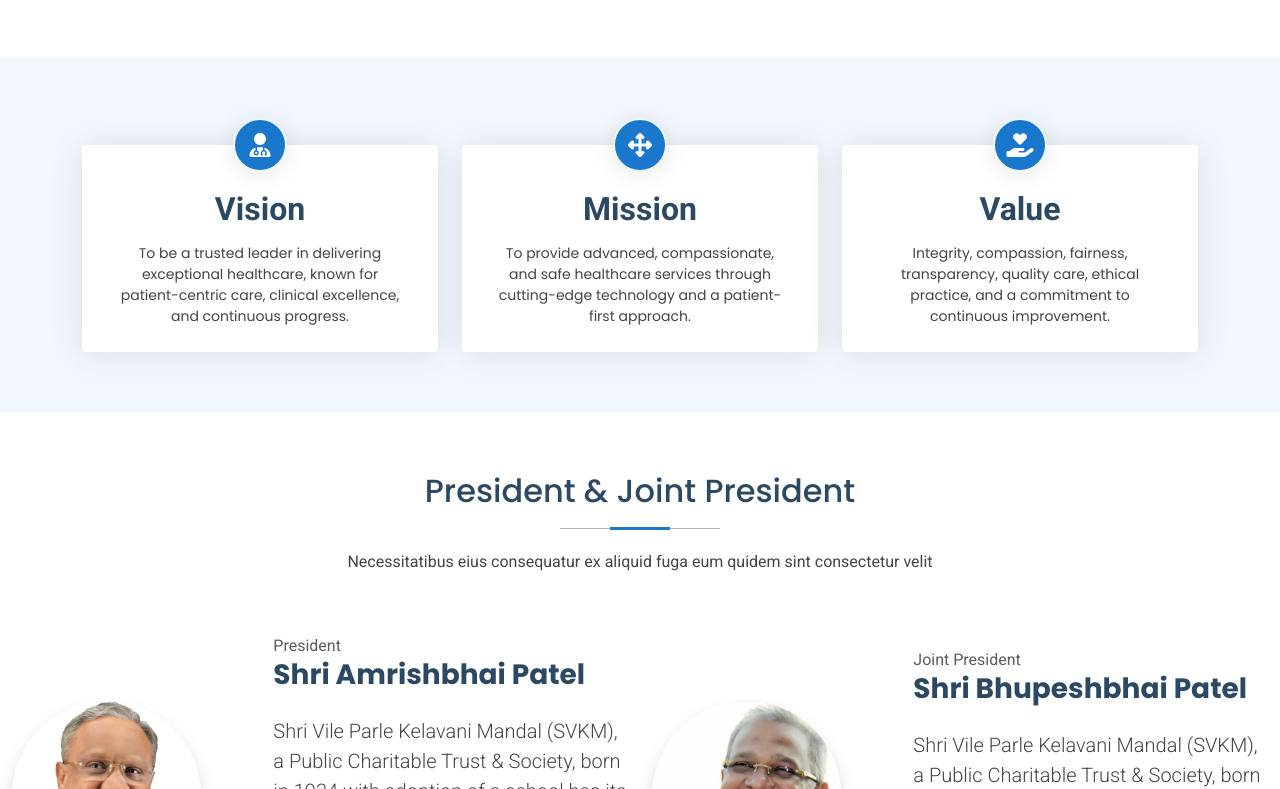
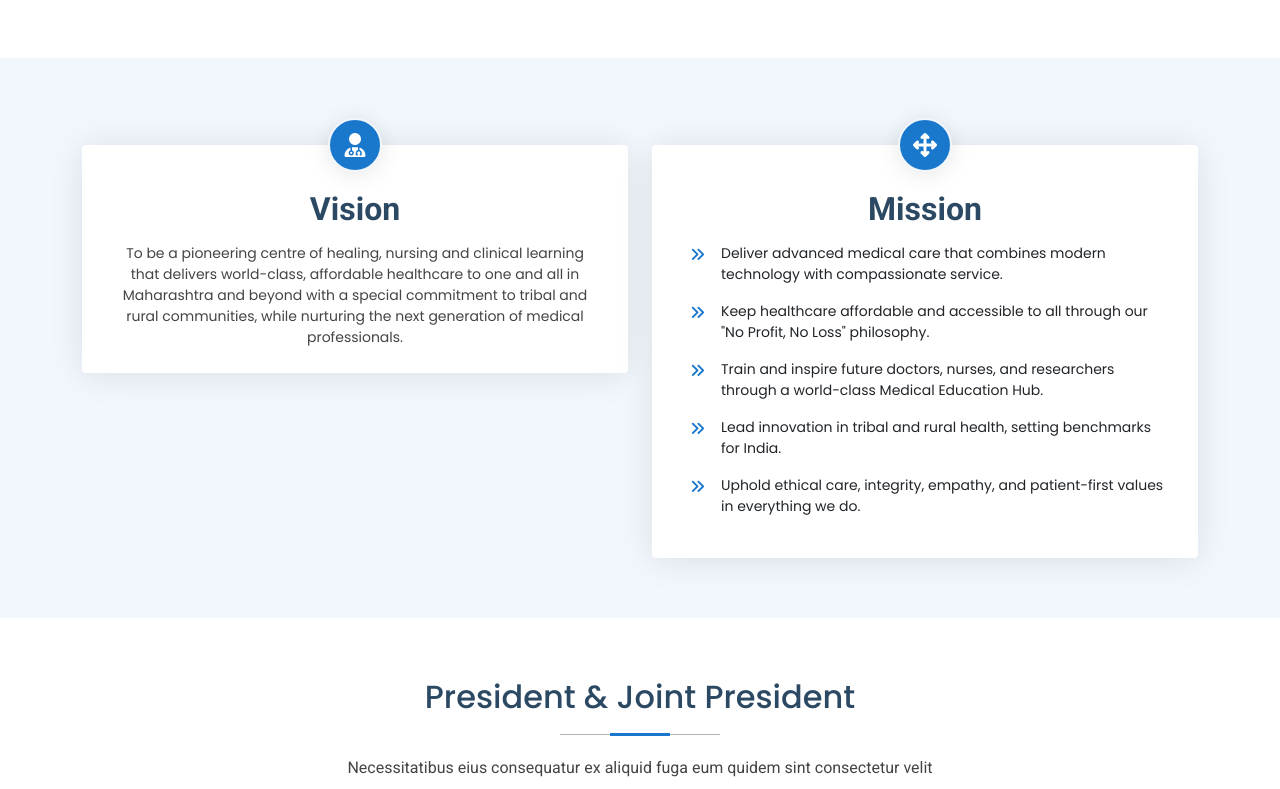
Before and after one commit to JaiswarShailesh/Hospitalwebsite, a Next.js app: page /about in a window 1280 px wide. Shown: the part 1131-1920 px from the top of the page. Built offline with nearby package versions, Linux system fonts and the light colour scheme.

Commit message:
mission-vision added

```diff
--- a/src/components/Navbar.jsx
+++ b/src/components/Navbar.jsx
@@ -397,6 +397,9 @@ export default function Navbar() {
                     <Link href="newsAndEvents.html">News & Events</Link>
                   </li>
                   <li>
+                    <Link href="/blogs">Camps</Link>
+                  </li>
+                  <li>
                     <Link href="/photoGallery">Photo Gallery</Link>
                   </li>
                 </ul>
--- a/src/components/managementTeamSection.jsx
+++ b/src/components/managementTeamSection.jsx
@@ -71,6 +71,62 @@ const teamMembers = [
     },
     delay: 400,
   },
+  {
+    name: "Dr. Sagar Mali",
+    position: "Insurance",
+    description:
+      "Responsible for smooth functioning of outpatient services including patient scheduling, coordination, and service delivery. Ensures efficient patient flow and minimizes waiting times.",
+    image: "images/managementTeam/user.png",
+    social: {
+      twitter: "#",
+      facebook: "#",
+      instagram: "#",
+      linkedin: "#",
+    },
+    delay: 400,
+  },
+  {
+    name: "Jacqueline",
+    position: "Nursing",
+    description:
+      "Responsible for smooth functioning of outpatient services including patient scheduling, coordination, and service delivery. Ensures efficient patient flow and minimizes waiting times.",
+    image: "images/managementTeam/user.png",
+    social: {
+      twitter: "#",
+      facebook: "#",
+      instagram: "#",
+      linkedin: "#",
+    },
+    delay: 400,
+  },
+  {
+    name: "Sonali Patil",
+    position: "-",
+    description:
+      "Responsible for smooth functioning of outpatient services including patient scheduling, coordination, and service delivery. Ensures efficient patient flow and minimizes waiting times.",
+    image: "images/managementTeam/user.png",
+    social: {
+      twitter: "#",
+      facebook: "#",
+      instagram: "#",
+      linkedin: "#",
+    },
+    delay: 400,
+  },
+  {
+    name: "Sanjay Vog",
+    position: "-",
+    description:
+      "Responsible for smooth functioning of outpatient services including patient scheduling, coordination, and service delivery. Ensures efficient patient flow and minimizes waiting times.",
+    image: "images/managementTeam/user.png",
+    social: {
+      twitter: "#",
+      facebook: "#",
+      instagram: "#",
+      linkedin: "#",
+    },
+    delay: 400,
+  },
 ];
 
 export default function ManagementTeamSection() {
--- a/src/components/missionVisionSection.jsx
+++ b/src/components/missionVisionSection.jsx
@@ -1,56 +1,58 @@
 import React from "react";
+import { missionVisionData } from "../data/visionMission";
 
 export default function MissionVisionSection() {
+  const { vision, mission } = missionVisionData;
+
   return (
     <>
-      {/* <!-- Stats Section --> */}
       <section
         id="stats"
         className="stats mission-vision section light-background"
       >
         <div className="container" data-aos="fade-up" data-aos-delay="100">
           <div className="row gy-4">
-            <div className="col-lg-4 col-md-6 d-flex flex-column align-items-center">
-              <i className="fa-solid fa-user-doctor"></i>
+            {/* Vision */}
+            <div className="col-lg-6 col-md-6 d-flex flex-column align-items-center">
+              <i className={vision.icon}></i>
               <div className="stats-item">
-                <span>Vision</span>
-                <p>
-                  To be a trusted leader in delivering exceptional healthcare,
-                  known for patient-centric care, clinical excellence, and
-                  continuous progress.
-                </p>
+                <span>{vision.title}</span>
+                <p>{vision.text}</p>
               </div>
             </div>
-            {/* <!-- End Stats Item --> */}
 
-            <div className="col-lg-4 col-md-6 d-flex flex-column align-items-center">
-              <i className="fa-solid fa-arrows-up-down-left-right"></i>
+            {/* Mission */}
+            <div className="col-lg-6 col-md-6 d-flex flex-column align-items-center">
+              <i className={mission.icon}></i>
               <div className="stats-item">
-                <span>Mission</span>
-                <p>
-                  To provide advanced, compassionate, and safe healthcare
-                  services through cutting-edge technology and a patient-first
-                  approach.
-                </p>
+                <span>{mission.title}</span>
+
+                <div
+                  style={{
+                    fontSize: "14px",
+                    fontFamily: "var(--heading-font)",
+                    color: "var(--bs-body-color)",
+                    width: "100%",
+                    marginTop: "10px",
+                  }}
+
+                  className="text-start"
+                >
+                  {mission.points.map((item, index) => (
+                    <div key={index} className="d-flex align-items-start mb-3">
+                      <i
+                        className={`fa-solid fa-angles-right me-2 shadow-none border-0 px-2 py-1 bg-white`}
+                        style={{ height: "auto", width: "auto", fontSize: "15px", color: "var(--accent-color)"}}
+                      ></i>
+                      <p className="m-0">{item.text}</p>
+                    </div>
+                  ))}
+                </div>
               </div>
             </div>
-            {/* <!-- End Stats Item --> */}
-
-            <div className="col-lg-4 col-md-6 d-flex flex-column align-items-center">
-              <i className="fa-solid fa-hand-holding-heart"></i>
-              <div className="stats-item">
-                <span>Value</span>
-                <p>
-                  Integrity, compassion, fairness, transparency, quality care,
-                  ethical practice, and a commitment to continuous improvement.
-                </p>
-              </div>
-            </div>
-            {/* <!-- End Stats Item --> */}
           </div>
         </div>
       </section>
-      {/* <!-- /Stats Section --> */}
     </>
   );
 }
--- /dev/null
+++ b/src/data/visionMission.js
@@ -0,0 +1,40 @@
+// missionVisionData.js
+
+export const missionVisionData = {
+  vision: {
+    icon: "fa-solid fa-user-doctor",
+    title: "Vision",
+    text: `To be a pioneering centre of healing, nursing and clinical
+           learning that delivers world-class, affordable healthcare to
+           one and all in Maharashtra and beyond with a special
+           commitment to tribal and rural communities, while nurturing
+           the next generation of medical professionals.`,
+  },
+
+  mission: {
+    icon: "fa-solid fa-arrows-up-down-left-right",
+    title: "Mission",
+    points: [
+      {
+        icon: "fa-solid fa-stethoscope",
+        text: "Deliver advanced medical care that combines modern technology with compassionate service.",
+      },
+      {
+        icon: "fa-solid fa-hand-holding-medical",
+        text: 'Keep healthcare affordable and accessible to all through our "No Profit, No Loss" philosophy.',
+      },
+      {
+        icon: "fa-solid fa-user-graduate",
+        text: "Train and inspire future doctors, nurses, and researchers through a world-class Medical Education Hub.",
+      },
+      {
+        icon: "fa-solid fa-seedling",
+        text: "Lead innovation in tribal and rural health, setting benchmarks for India.",
+      },
+      {
+        icon: "fa-solid fa-heart-pulse",
+        text: "Uphold ethical care, integrity, empathy, and patient-first values in everything we do.",
+      },
+    ],
+  },
+};
```
Also changed, not shown: public/images/managementTeam/user.png (added), src/data/departments.js.
